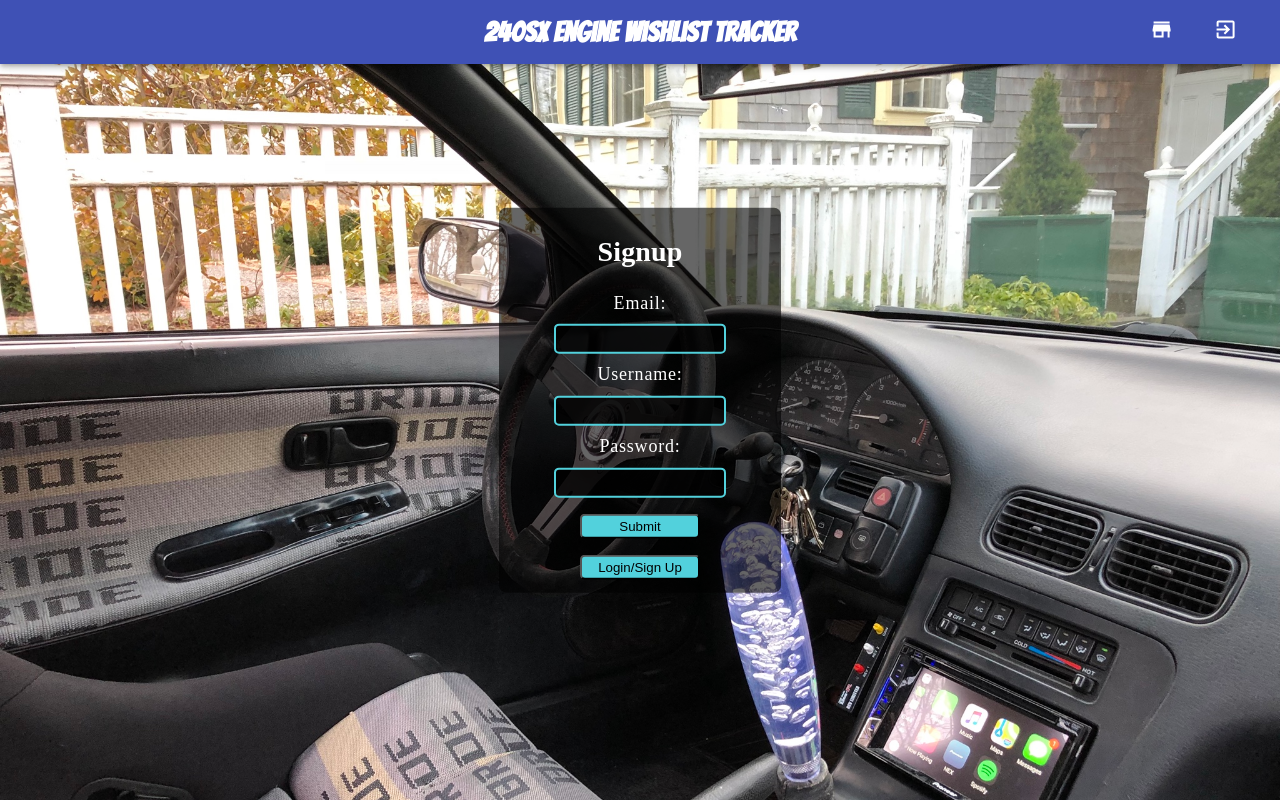
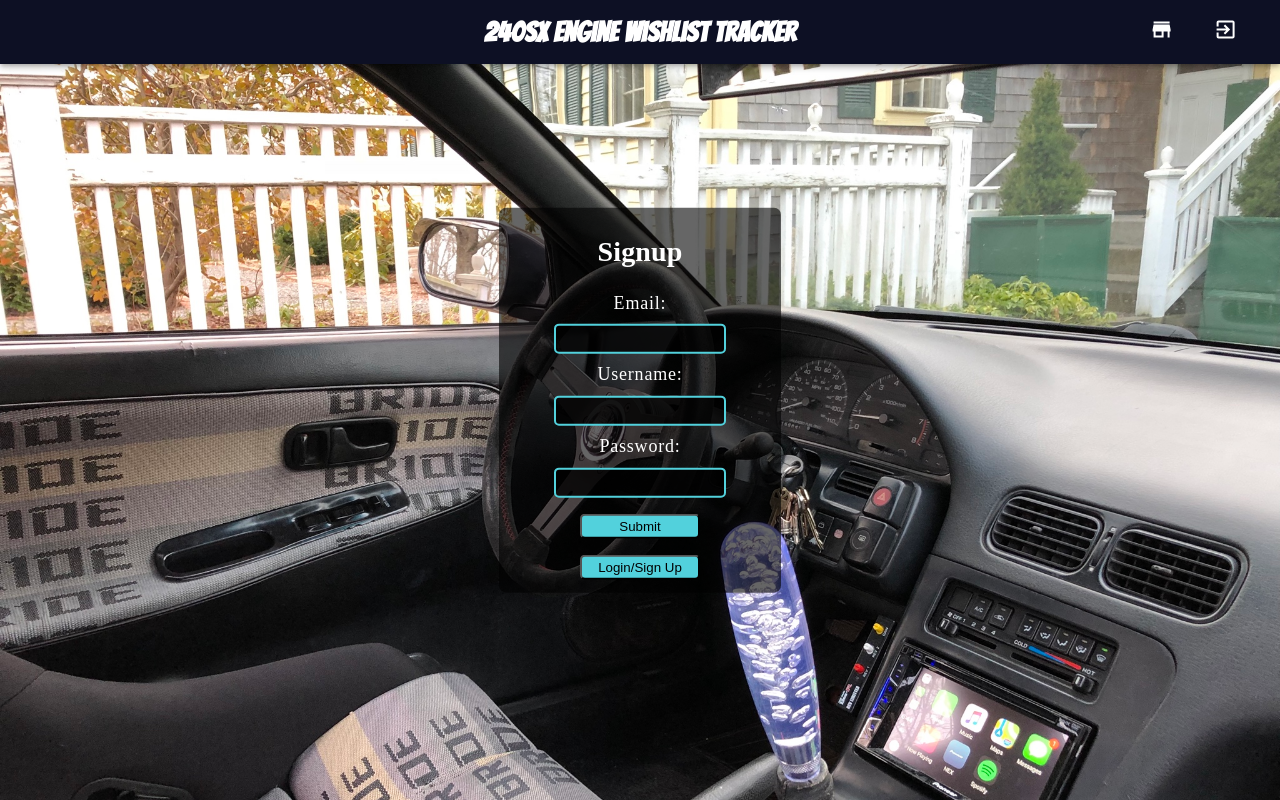
Before and after one commit to jhiggins3231/engine-client, a React (Create React App) app: page / in a window 1280 px wide. Shown: the top 800 px of the page. Built offline with nearby package versions, Linux system fonts and the light colour scheme.

Commit message:
messing with styles

```diff
--- a/src/components/Navbar/Navbar.js
+++ b/src/components/Navbar/Navbar.js
@@ -9,6 +9,16 @@ import Typography from '@material-ui/core/Typography'
 import ExitToAppIcon from '@material-ui/icons/ExitToApp';
 import StoreIcon from '@material-ui/icons/Store';
 import styled from 'styled-components';
+import { makeStyles } from '@material-ui/core/styles';
+
+
+const useStyles = makeStyles(theme => ({
+  toolbar: {
+    background: 'rgba(0, 0, 0, 0.8)',
+  }
+
+}))
+
 
 const Icon = styled.div`
   display: block;
@@ -26,11 +36,7 @@ const Store = styled.div`
   transform: translate(-10%, -50%)
 `;
 
-const Nav = styled.div`
-  background-color: #9a8f97;
-  height: 75px;
-  font-size: 28px;
-`;
+
 const Intro = styled.div`
   position: absolute;
   left: 50%;
@@ -50,13 +56,15 @@ function HideOnScroll(props) {
   );
 }
 
+
 const Navbar = (props) => {
+  const classes = useStyles();
   return(
     <React.Fragment>
     <CssBaseline />
     <HideOnScroll {...props}>
       <AppBar>
-          <Toolbar>
+          <Toolbar className={classes.toolbar}>
           <Typography variant="title">
             <Intro><h1>
             240sx Engine Wishlist Tracker
--- a/src/components/Wishlist/ViewOne.js
+++ b/src/components/Wishlist/ViewOne.js
@@ -1,7 +1,7 @@
 import React from 'react';
 import styled from 'styled-components';
 import car from '../../MotorAssets/interior.jpg';
-import Navbar from '../Navbar/Navbar';
+// import Navbar from '../Navbar/Navbar';
 const Resize = styled.img`
     width: 100vw;
     height: auto;
```
